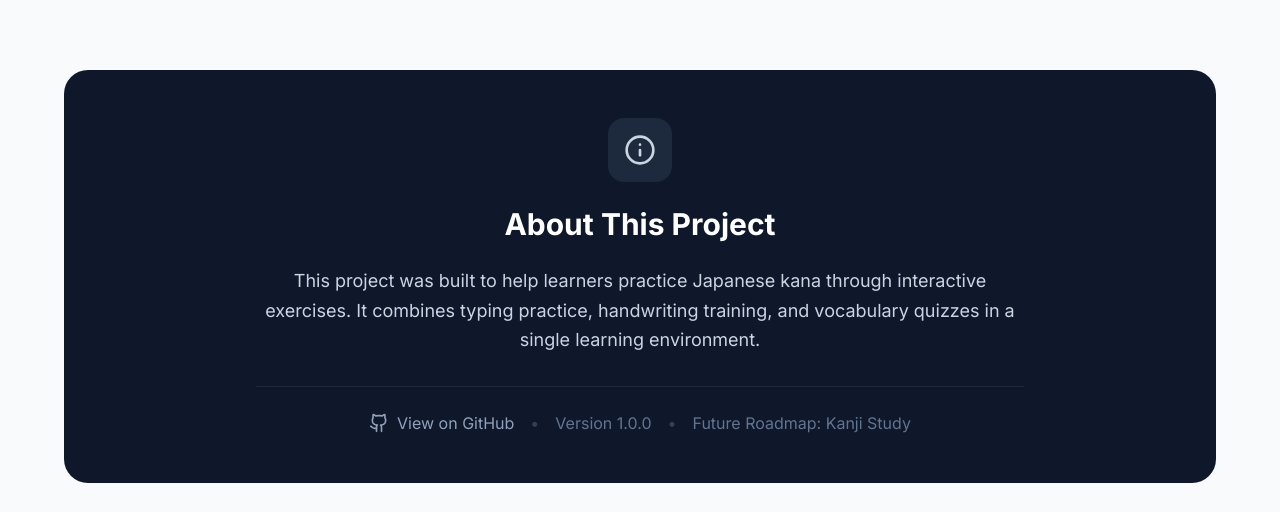
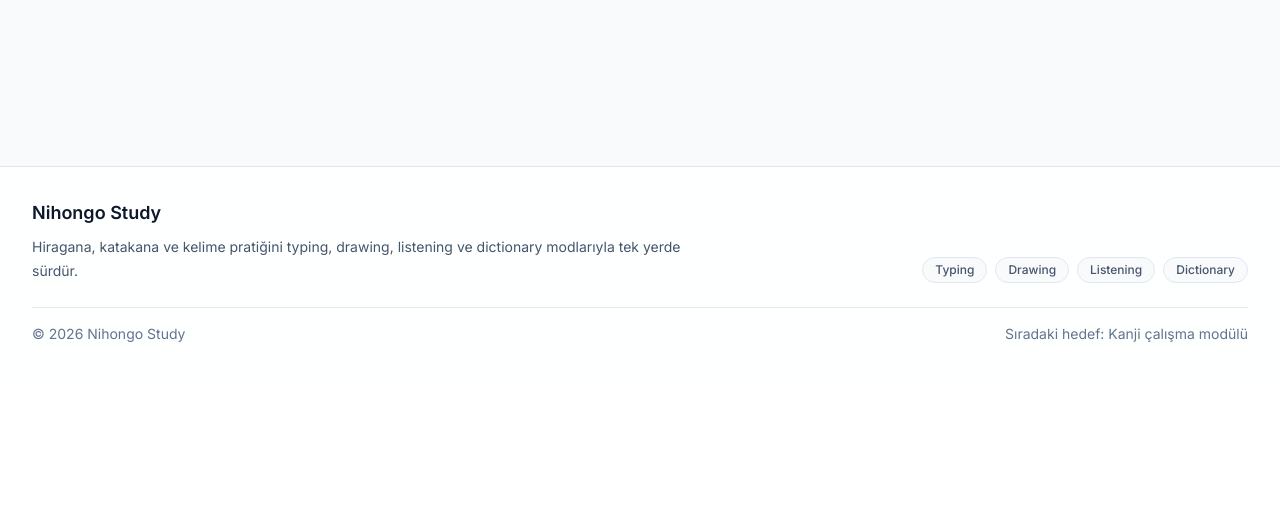
Before and after one commit to Alper-Yalcin/nihongo-study, a React (Vite) app: page /kana in a window 1280 px wide. Shown: the part 2524-3036 px from the top of the page. After the commit the page ends 2900 px from the top, so only its background shows below. Built offline with nearby package versions, Linux system fonts and the light colour scheme; a web font is replaced by a local one.

Commit message:
feat: add Footer component with multilingual support and integrate into App; remove ProjectInfoSection from Overview

```diff
--- a/src/App.tsx
+++ b/src/App.tsx
@@ -5,6 +5,7 @@
 
 import React, { useEffect, useMemo, useState } from 'react';
 import { Navbar } from './components/Navbar';
+import { Footer } from './components/Footer';
 import { Overview } from './pages/Overview';
 import { Hiragana } from './pages/Hiragana';
 import { Katakana } from './pages/Katakana';
@@ -87,7 +88,7 @@ export default function App() {
 
   return (
     <div
-      className={`min-h-screen bg-slate-50 font-sans text-slate-900 ${themeMode === 'dark' ? 'theme-dark' : 'theme-light'}`}
+      className={`min-h-screen bg-slate-50 font-sans text-slate-900 ${themeMode === 'dark' ? 'theme-dark' : 'theme-light'} flex flex-col`}
       style={{ ['--font-jp-current' as string]: selectedKanaFont.fontFamily }}
     >
       <Navbar
@@ -98,9 +99,10 @@ export default function App() {
         themeMode={themeMode}
         onThemeModeChange={setThemeMode}
       />
-      <main>
+      <main className="flex-1">
         {renderContent()}
       </main>
+      <Footer language={language} themeMode={themeMode} />
     </div>
   );
 }
--- /dev/null
+++ b/src/components/Footer.tsx
@@ -0,0 +1,77 @@
+import React from 'react';
+import { AppLanguage, ThemeMode } from '../data/appPreferences';
+
+interface FooterProps {
+  language: AppLanguage;
+  themeMode: ThemeMode;
+}
+
+const footerCopy: Record<AppLanguage, {
+  description: string;
+  features: string[];
+  bottomLine: string;
+  roadmap: string;
+}> = {
+  tr: {
+    description: 'Hiragana, katakana ve kelime pratiğini typing, drawing, listening ve dictionary modlarıyla tek yerde sürdür.',
+    features: ['Typing', 'Drawing', 'Listening', 'Dictionary'],
+    bottomLine: `© ${new Date().getFullYear()} Nihongo Study`,
+    roadmap: 'Sıradaki hedef: Kanji çalışma modülü'
+  },
+  en: {
+    description: 'Practice hiragana, katakana, and vocabulary in one place with typing, drawing, listening, and dictionary modes.',
+    features: ['Typing', 'Drawing', 'Listening', 'Dictionary'],
+    bottomLine: `© ${new Date().getFullYear()} Nihongo Study`,
+    roadmap: 'Next milestone: Kanji study module'
+  }
+};
+
+export const Footer: React.FC<FooterProps> = ({ language, themeMode }) => {
+  const copy = footerCopy[language];
+  const isDark = themeMode === 'dark';
+
+  return (
+    <footer
+      className={`mt-16 border-t ${isDark ? 'border-slate-800 bg-slate-950' : 'border-slate-200 bg-white/90'}`}
+    >
+      <div className="max-w-7xl mx-auto px-4 py-8 sm:px-6 lg:px-8">
+        <div className="flex flex-col gap-6 md:flex-row md:items-end md:justify-between">
+          <div className="space-y-2">
+            <p className={`text-lg font-semibold ${isDark ? 'text-white' : 'text-slate-900'}`}>
+              Nihongo Study
+            </p>
+            <p
+              className={`max-w-2xl text-sm leading-6 ${isDark ? 'text-slate-300' : 'text-slate-600'}`}
+            >
+              {copy.description}
+            </p>
+          </div>
+
+          <div className="flex flex-wrap gap-2">
+            {copy.features.map(feature => (
+              <span
+                key={feature}
+                className={`rounded-full border px-3 py-1 text-xs font-medium ${
+                  isDark
+                    ? 'border-slate-800 bg-slate-900 text-slate-300'
+                    : 'border-slate-200 bg-slate-50 text-slate-600'
+                }`}
+              >
+                {feature}
+              </span>
+            ))}
+          </div>
+        </div>
+
+        <div
+          className={`mt-6 flex flex-col gap-2 border-t pt-4 text-sm md:flex-row md:items-center md:justify-between ${
+            isDark ? 'border-slate-800 text-slate-400' : 'border-slate-200 text-slate-500'
+          }`}
+        >
+          <p>{copy.bottomLine}</p>
+          <p>{copy.roadmap}</p>
+        </div>
+      </div>
+    </footer>
+  );
+};
--- a/src/components/SectionCard.tsx
+++ b/src/components/SectionCard.tsx
@@ -8,8 +8,8 @@ interface SectionCardProps {
 
 export const SectionCard: React.FC<SectionCardProps> = ({ title, description, children }) => {
   return (
-    <section className="bg-white rounded-xl shadow-sm border border-slate-200 overflow-hidden">
-      <div className="px-4 py-3 border-b border-slate-100 bg-slate-50/50">
+    <section className="section-card bg-white rounded-xl shadow-sm border border-slate-200 overflow-hidden">
+      <div className="section-card-header px-4 py-3 border-b border-slate-100 bg-slate-50/70">
         <h2 className="text-base font-semibold text-slate-800">{title}</h2>
         {description && <p className="mt-0.5 text-xs text-slate-500">{description}</p>}
       </div>
--- a/src/components/StudySelectionPanel.tsx
+++ b/src/components/StudySelectionPanel.tsx
@@ -1,7 +1,7 @@
 import React from 'react';
 import { KanaSection } from '../types';
 import { StudyTable } from './StudyTable';
-import { Play, CheckSquare, Square, Keyboard, PenTool } from 'lucide-react';
+import { CheckSquare, Square, Keyboard, PenTool } from 'lucide-react';
 
 interface Props {
   section: KanaSection;
@@ -57,24 +57,28 @@ export const StudySelectionPanel: React.FC<Props> = ({
       <div className="flex items-center justify-between bg-slate-50 rounded-xl p-3 border border-slate-200">
         <div className="flex space-x-3">
           <button
+            type="button"
             onClick={onSelectAll}
-            className={`text-sm flex items-center px-3 py-1.5 rounded-md font-medium transition-colors ${
+            aria-pressed={isAllSelected}
+            className={`text-sm flex items-center gap-1.5 px-3 py-1.5 rounded-md font-medium transition-colors ${
               isAllSelected
                 ? 'bg-indigo-100 text-indigo-700 border border-indigo-200'
                 : 'text-slate-600 hover:bg-slate-200/50 border border-transparent'
             }`}
           >
-            <CheckSquare size={16} className="mr-1.5" /> All
+            <CheckSquare size={17} strokeWidth={2.1} className="shrink-0" /> <span>All</span>
           </button>
           <button
+            type="button"
             onClick={onDeselectAll}
-            className={`text-sm flex items-center px-3 py-1.5 rounded-md font-medium transition-colors ${
+            aria-pressed={isNoneSelected}
+            className={`text-sm flex items-center gap-1.5 px-3 py-1.5 rounded-md font-medium transition-colors ${
               isNoneSelected
                 ? 'bg-slate-200 text-slate-700 border border-slate-300'
                 : 'text-slate-600 hover:bg-slate-200/50 border border-transparent'
             }`}
           >
-            <Square size={16} className="mr-1.5" /> None
+            <Square size={17} strokeWidth={2.1} className="shrink-0" /> <span>None</span>
           </button>
         </div>
 
--- a/src/components/overview/ProjectInfoSection.tsx
+++ /dev/null
@@ -1,34 +0,0 @@
-import React from 'react';
-import { Github, Info } from 'lucide-react';
-
-export const ProjectInfoSection: React.FC = () => {
-  return (
-    <div className="bg-slate-900 text-white rounded-3xl p-8 md:p-12 mt-12">
-      <div className="max-w-3xl mx-auto text-center">
-        <div className="w-16 h-16 bg-slate-800 rounded-2xl flex items-center justify-center mx-auto mb-6">
-          <Info size={32} className="text-slate-300" />
-        </div>
-        <h2 className="text-3xl font-bold mb-6">About This Project</h2>
-        <p className="text-slate-300 text-lg leading-relaxed mb-8">
-          This project was built to help learners practice Japanese kana through interactive exercises.
-          It combines typing practice, handwriting training, and vocabulary quizzes in a single learning environment.
-        </p>
-
-        <div className="flex flex-col sm:flex-row items-center justify-center gap-4 pt-6 border-t border-slate-800">
-          <a
-            href="#"
-            className="flex items-center text-slate-400 hover:text-white transition-colors"
-            onClick={(e) => e.preventDefault()}
-          >
-            <Github size={20} className="mr-2" />
-            <span>View on GitHub</span>
-          </a>
-          <span className="hidden sm:inline text-slate-700">•</span>
-          <span className="text-slate-500">Version 1.0.0</span>
-          <span className="hidden sm:inline text-slate-700">•</span>
-          <span className="text-slate-500">Future Roadmap: Kanji Study</span>
-        </div>
-      </div>
-    </div>
-  );
-};
--- a/src/pages/Overview.tsx
+++ b/src/pages/Overview.tsx
@@ -5,7 +5,6 @@ import { FeatureCards } from '../components/overview/FeatureCards';
 import { TypingFeatureSection } from '../components/overview/TypingFeatureSection';
 import { DrawingFeatureSection } from '../components/overview/DrawingFeatureSection';
 import { DictionaryFeatureSection } from '../components/overview/DictionaryFeatureSection';
-import { ProjectInfoSection } from '../components/overview/ProjectInfoSection';
 import { TabType } from '../types';
 
 interface Props {
@@ -24,8 +23,6 @@ export const Overview: React.FC<Props> = ({ onNavigate = () => {} }) => {
           <DrawingFeatureSection />
           <DictionaryFeatureSection />
         </div>
-
-        <ProjectInfoSection />
       </div>
     </PageContainer>
   );
```
Also changed, not shown: src/index.css (+108 -55 lines).
